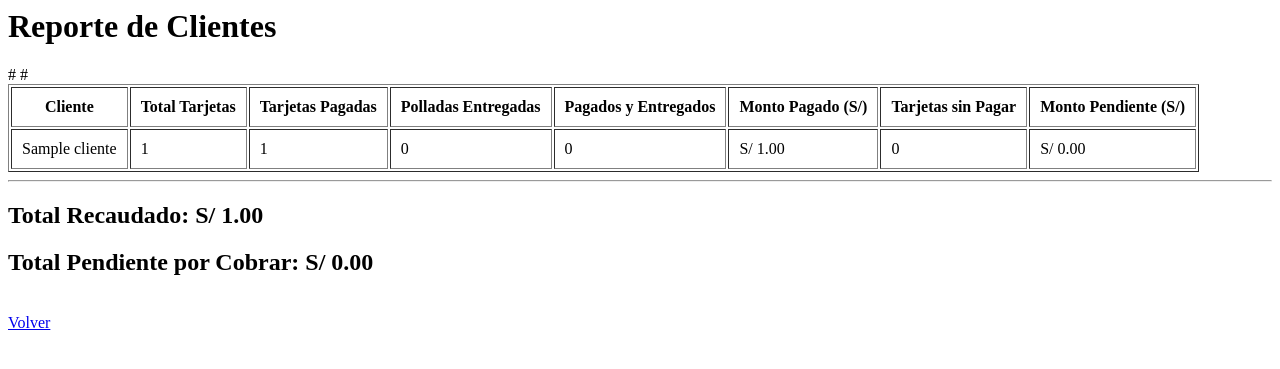
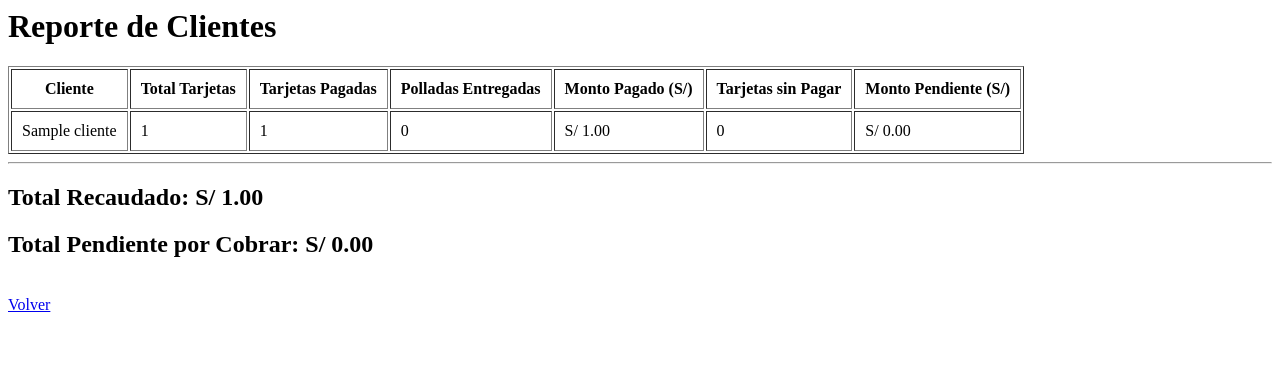
Before and after one commit to raffobc/qr-venta, a Flask app: page /reporte in a window 1280 px wide. Shown: the top 369 px of the page. Run offline with Flask 3, Linux system fonts and the light colour scheme; tables that the repository leaves empty hold one stand-in row (values such as "Sample post").

Commit message:
Update reporte.html

```diff
--- a/templates/reporte.html
+++ b/templates/reporte.html
@@ -7,7 +7,6 @@
             <th>Total Tarjetas</th>
             <th>Tarjetas Pagadas</th>
             <th>Polladas Entregadas</th>
-#            <th>Pagados y Entregados</th>
             <th>Monto Pagado (S/)</th>
             <th>Tarjetas sin Pagar</th>
             <th>Monto Pendiente (S/)</th>
@@ -20,7 +19,6 @@
             <td>{{ cliente.total_qr }}</td>
             <td>{{ cliente.cantidad_pagados }}</td>
             <td>{{ cliente.cantidad_entregados }}</td>
-#            <td>{{ cliente.pagados_y_entregados }}</td>
             <td>S/ {{ "%.2f"|format(cliente.monto_pagado) }}</td>
             <td>{{ cliente.cantidad_sin_pagar }}</td>
             <td>S/ {{ "%.2f"|format(cliente.monto_pendiente) }}</td>
```
